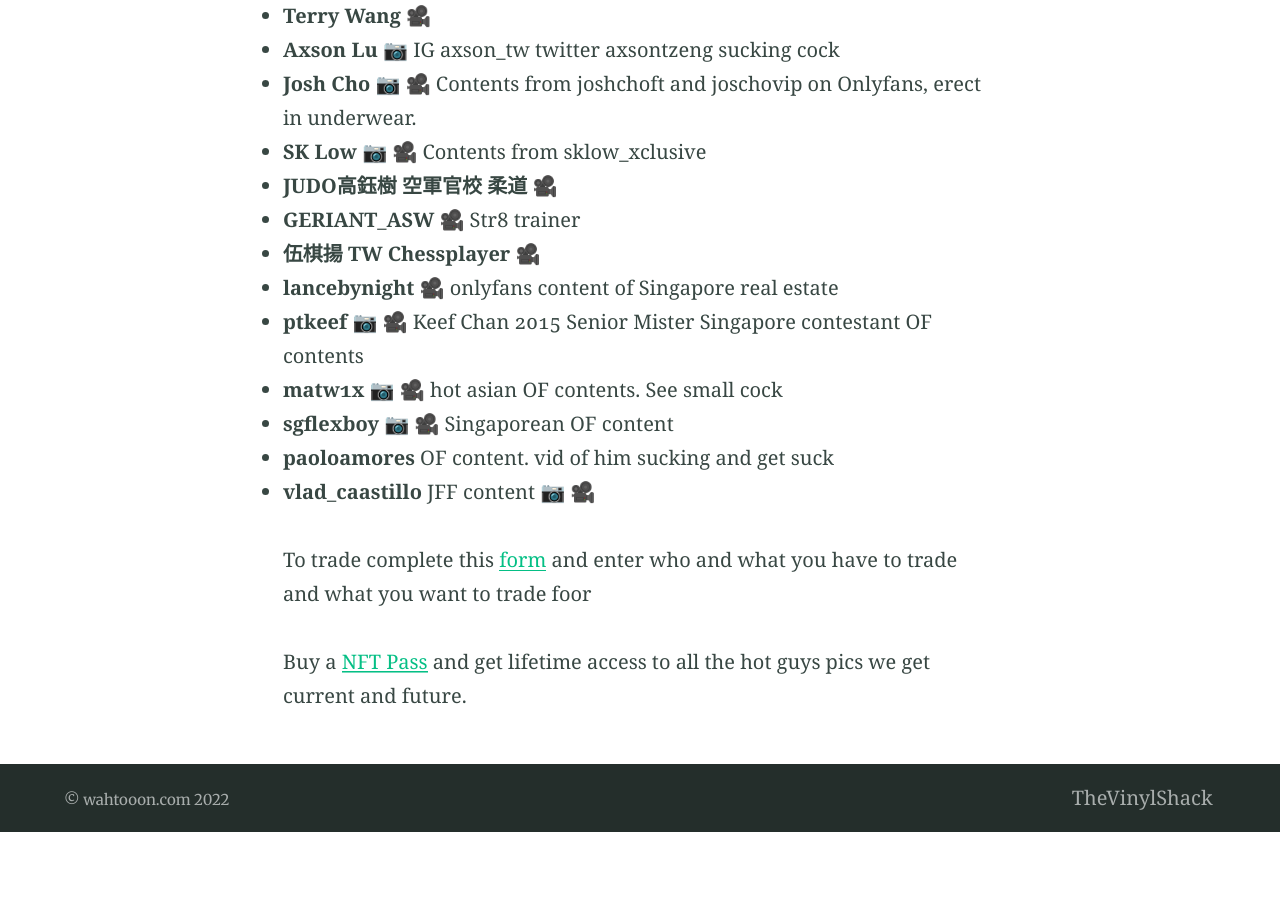
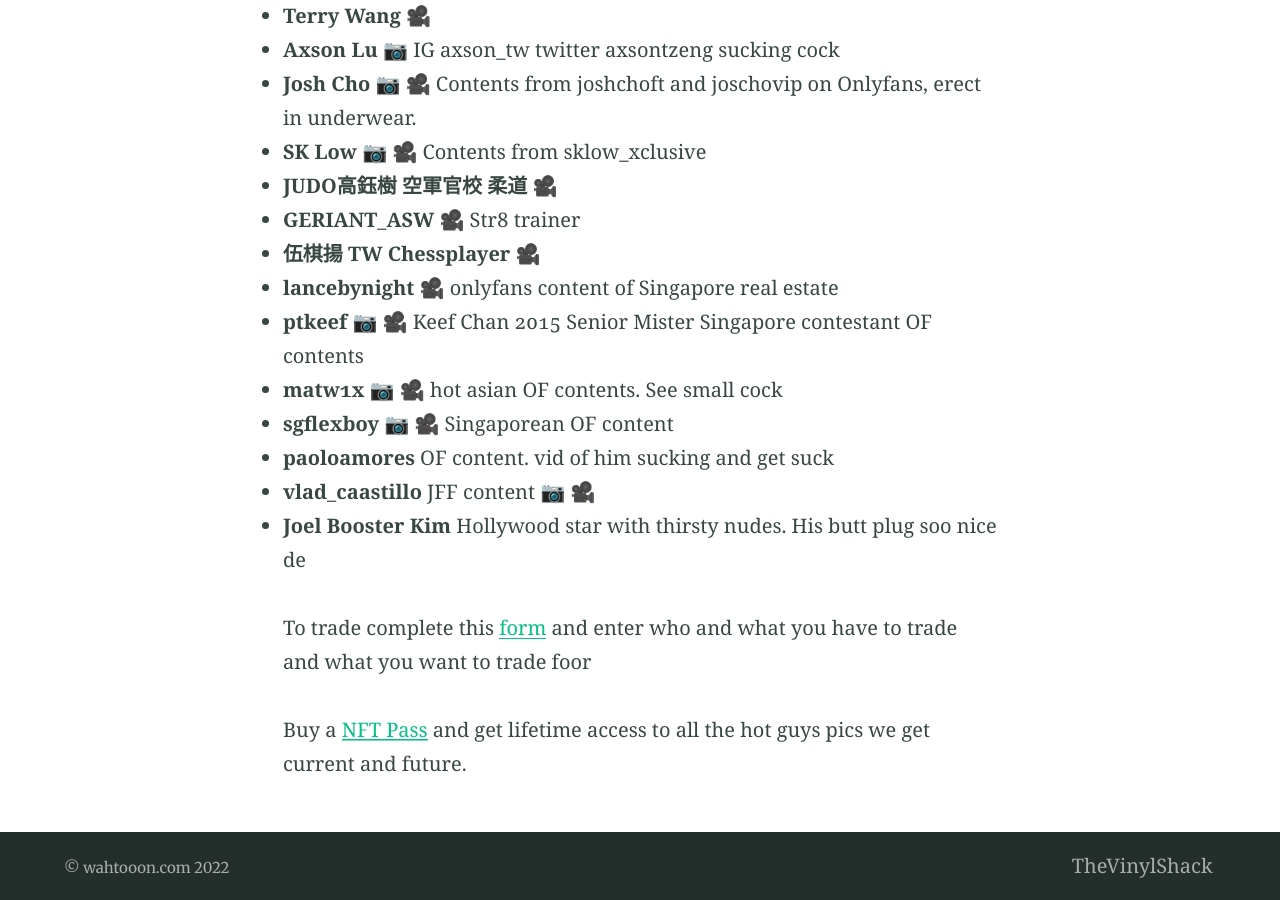
Before and after one commit to heynathanlum/wahtoon, a Jekyll site: the page built from xxx-list.md, in a window 1280 px wide and 900 px high, scrolled down 1952 px. Built offline with Jekyll 4.4.1, drawn with Linux system fonts in a browser that asks for light colours; before the commit the page ends 2784 px from its top, so only the background shows below that.

Commit message:
Update xxx-list.md

```diff
--- a/xxx-list.md
+++ b/xxx-list.md
@@ -57,6 +57,7 @@ Wahtoon.com Singapore's best source for tasty images of Asian Persuasion celebs
 - **sgflexboy** 📷 🎥 Singaporean OF content
 - **paoloamores** OF content. vid of him sucking and get suck
 - **vlad_caastillo** JFF content 📷 🎥
+- **Joel Booster Kim** Hollywood star with thirsty nudes. His butt plug soo nice de
 
 To trade complete this [form](https://shoppy.gg/@heynathanlum/query) and enter who and what you have to trade and what you want to trade foor
 
```
